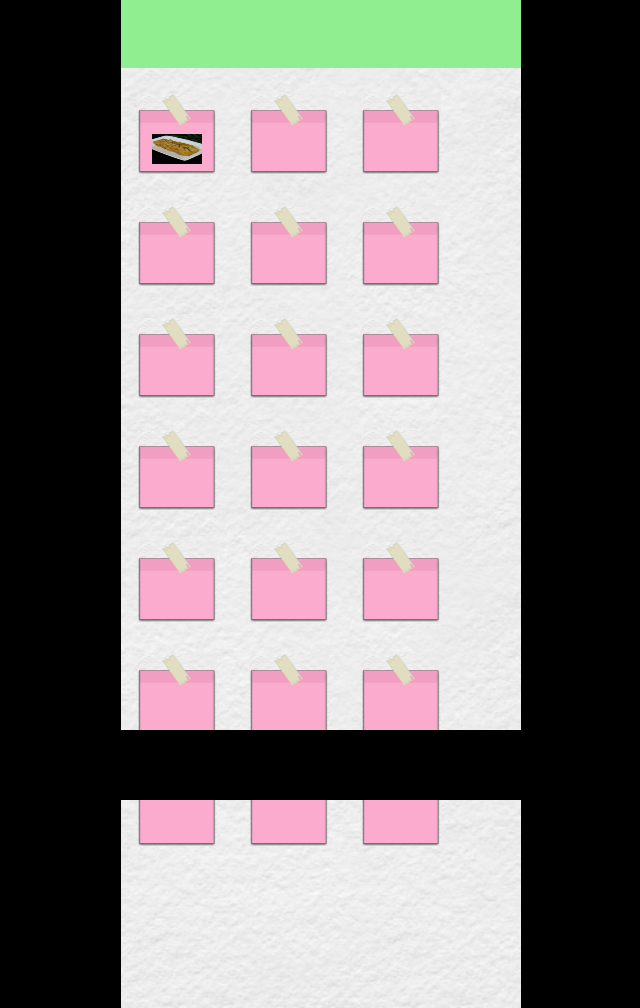
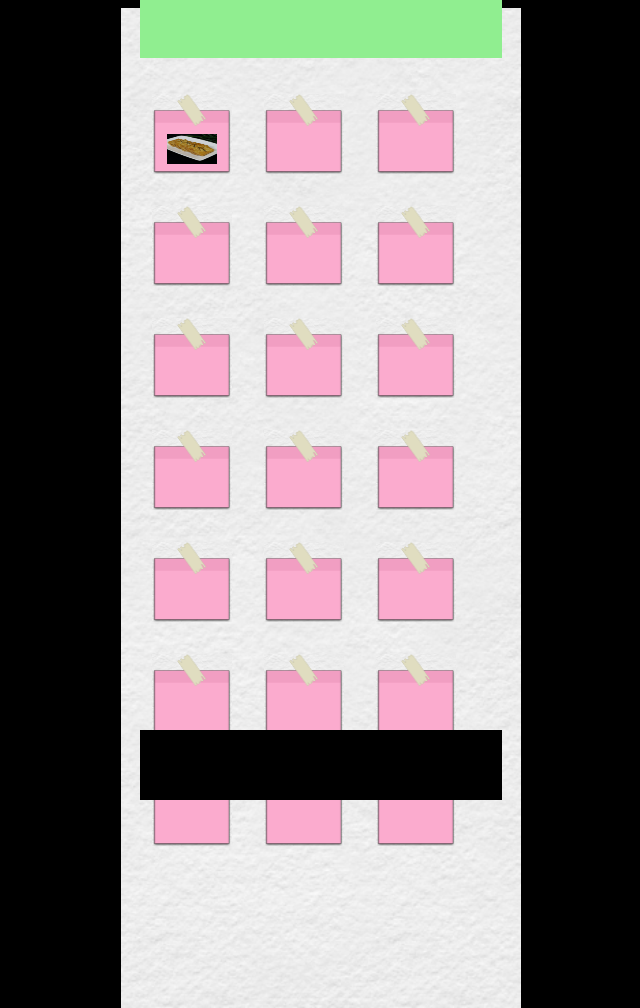
Before and after one commit to gamemonster1120/beyond, a plain HTML site: page index.html in a window 1280 px wide. Shown: the whole page, without its empty margins (319-959 px from the left). Drawn offline with Linux system fonts and the light colour scheme.

Commit message:
6th commit

```diff
--- a/css/style.css
+++ b/css/style.css
@@ -7,8 +7,8 @@ body {
 
 #header {
     background: lightgreen;
-    width: 400px;
-    height: 70px;
+    width: 362px;
+    height: 60px;
     position: fixed;
     margin-top: -10px;
     z-index: 3;
@@ -26,7 +26,7 @@ body {
 
 #under {
     background: black;
-    width: 400px;
+    width: 362px;
     height: 70px;
     position: absolute;
     bottom: 0%;
@@ -36,7 +36,7 @@ body {
 #allmenu {
     float: left;
     margin-top: 70px;
-    margin-left: 0px;
+    margin-left: 15px;
 }
 #menu {
 
```
